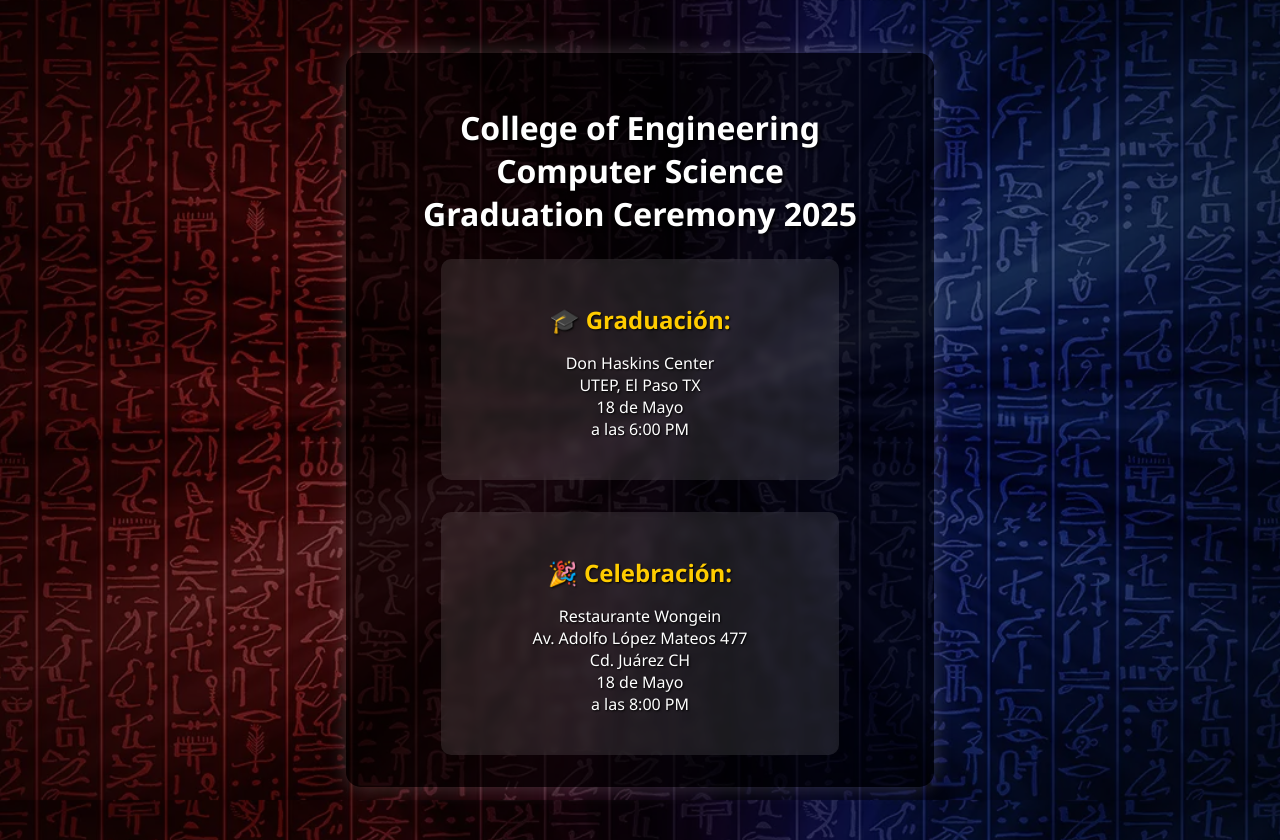
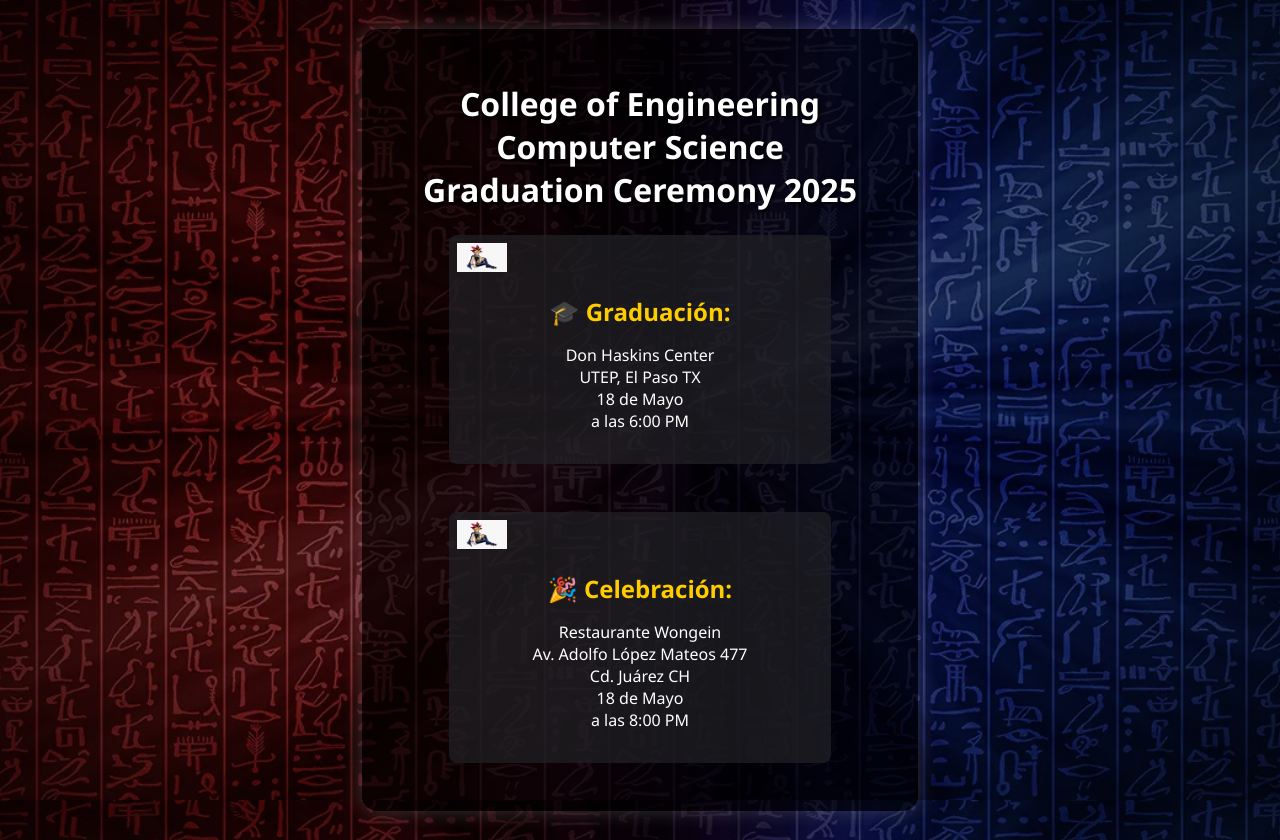
Before and after one commit to BJcheng935/Invitation, a plain HTML site: page index.html in a window 1280 px wide. Drawn offline with Linux system fonts and the light colour scheme.

Commit message:
Invitations for graduation

```diff
--- a/index.html
+++ b/index.html
@@ -11,10 +11,15 @@
 <body>
     <div class="overlay">
         <div class="container">
-            <h1>College of Engineering<br>Computer Science<br>Graduation Ceremony 2025</h1>
+            <h1>
+                College of Engineering<br>
+                Computer Science<br>
+                Graduation Ceremony 2025
+            </h1>
 
             <div class="details">
-                <div class="card">
+                <div class="card invitation-card">
+                    <img class="sticker" src="Images/yugi.png" alt="sticker" />
                     <h2>🎓 Graduación:</h2>
                     <p>
                         Don Haskins Center<br>
@@ -23,7 +28,9 @@
                         a las 6:00 PM
                     </p>
                 </div>
-                <div class="card">
+
+                <div class="card invitation-card">
+                    <img class="sticker" src="Images/yugi.png" alt="sticker" />
                     <h2>🎉 Celebración:</h2>
                     <p>
                         Restaurante Wongein<br>
--- a/style.css
+++ b/style.css
@@ -1,3 +1,4 @@
+/* ===== Body & Background ===== */
 body {
     margin: 0;
     font-family: 'Segoe UI', sans-serif;
@@ -6,9 +7,9 @@
     color: white;
 }
 
+/* ===== Overlay Layer ===== */
 .overlay {
     background-color: rgba(0, 0, 0, 0.5);
-    /* semi-transparent overlay */
     min-height: 100vh;
     display: flex;
     align-items: center;
@@ -16,6 +17,7 @@
     padding: 20px;
 }
 
+/* ===== Main Container ===== */
 .container {
     text-align: center;
     max-width: 800px;
@@ -25,12 +27,14 @@
     box-shadow: 0 0 20px rgba(255, 255, 255, 0.2);
 }
 
+/* ===== Header Title ===== */
 h1 {
     font-size: 2em;
     margin-bottom: 1.5rem;
     text-shadow: 2px 2px 4px black;
 }
 
+/* ===== Card Layout ===== */
 .details {
     display: flex;
     justify-content: space-around;
@@ -39,13 +43,16 @@
 }
 
 .card {
-    background-color: rgba(255, 255, 255, 0.1);
-    padding: 1.5rem;
-    border-radius: 10px;
-    width: 100%;
+    position: relative;
+    background-color: rgba(34, 34, 37, 0.7);
+    padding: 1rem;
+    margin-bottom: 1rem;
+    border-radius: 8px;
+    overflow-wrap: break-word;
+    word-wrap: break-word;
+    hyphens: auto;
+    flex: 1 1 300px;
     max-width: 350px;
-    backdrop-filter: blur(5px);
-    text-shadow: 1px 1px 2px black;
 }
 
 .card h2 {
@@ -53,13 +60,16 @@
     margin-bottom: 0.5rem;
 }
 
-@media (max-width: 600px) {
-    h1 {
-        font-size: 1.4em;
-    }
+/* ===== Sticker Image ===== */
+.invitation-card {
+    padding-top: 2.5rem;
+    /* Room for sticker */
+}
 
-    .details {
-        flex-direction: column;
-        align-items: center;
-    }
-}
+.sticker {
+    position: absolute;
+    top: 0.5rem;
+    left: 0.5rem;
+    width: 50px;
+    height: auto;
+    z-index:
```
Also changed, not shown: Images/yugi.png (added).
